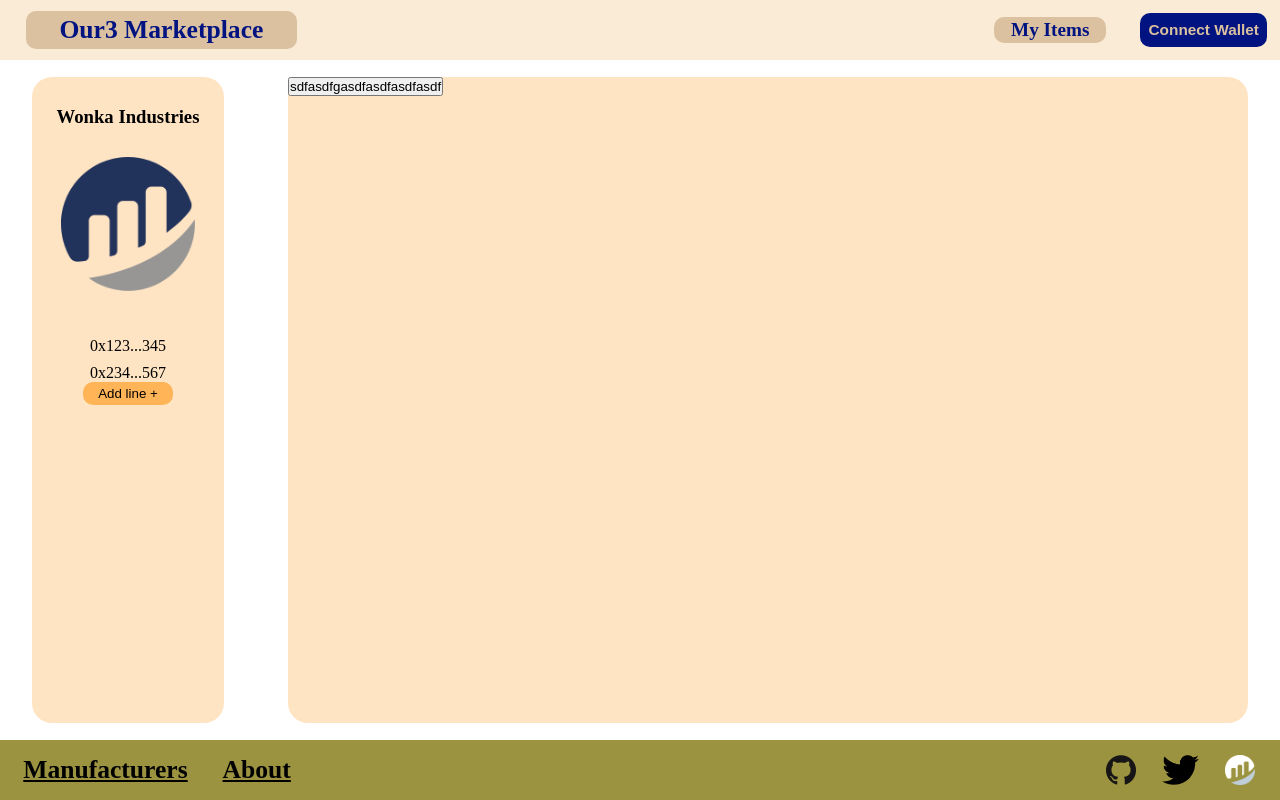
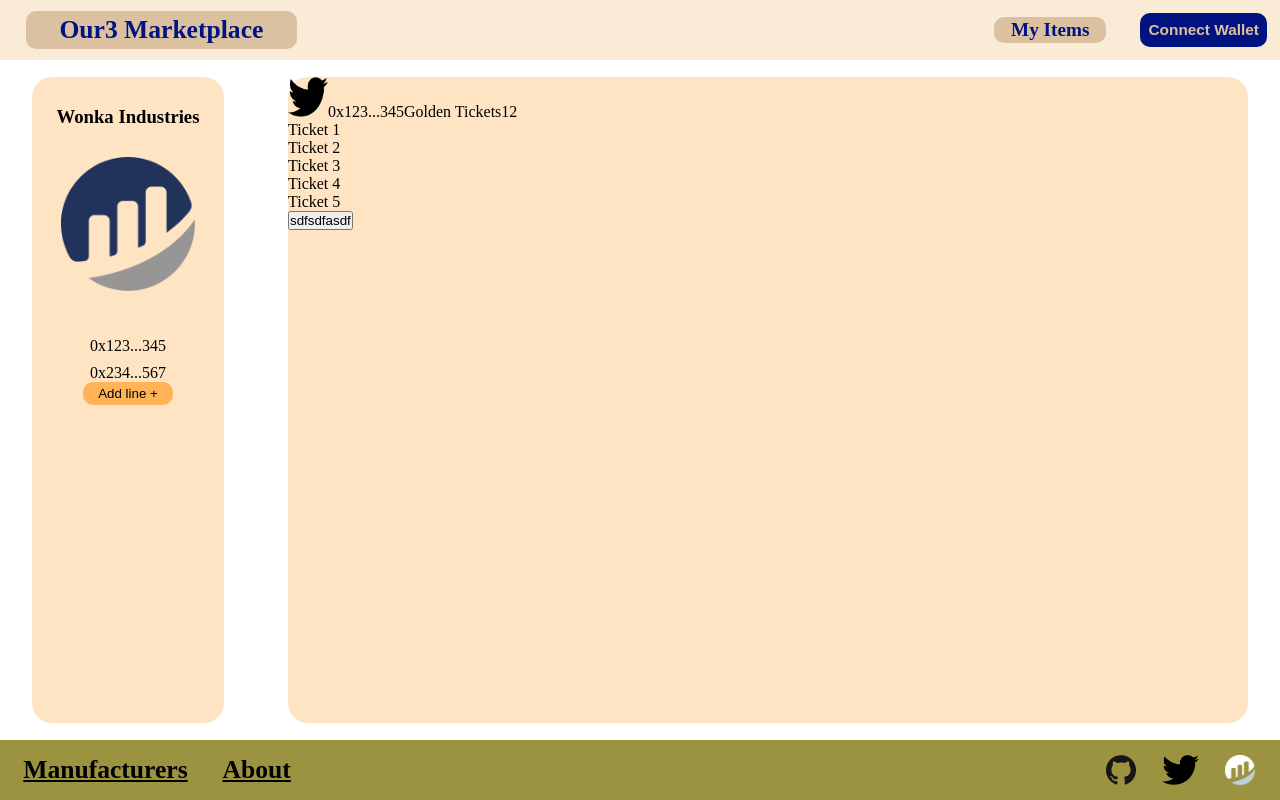
Before and after one commit to josealonso/zelda, a React (Create React App) app in the folder nft-mrkt-frontend/: page /manufacturer in a window 1280 px wide. Both pictures are taken after a click on the element "0x123...345". Built offline with nearby package versions, Linux system fonts and the light colour scheme.

Commit message:
update backendIf and stubdata to fit what is now needed. Complete maker flow logic

```diff
--- a/nft-mrkt-frontend/src/api/stubBackendData.ts
+++ b/nft-mrkt-frontend/src/api/stubBackendData.ts
@@ -2,8 +2,52 @@ import {BackendData, CollectionData, CreateManufacturerResponse, ManufacturerDat
 import {BigNumber, ethers} from "ethers";
 
 export default class StubBackendData implements BackendData {
-    async getCollectionData(manuContractAddress: string[]): Promise<CollectionData[]> {
-        return [];
+
+    // I changed this from an array param to a single string. We will need to query
+    // with contract address and then return the info below. I couldn't get it to return correctly not as an array tho.
+    // Thats fine tho, I'll just access the 0 index for now
+    async getCollectionData(manuContractAddress: string): Promise<CollectionData[]> {
+        return [
+            {
+                productName: "Golden Tickets",
+                makerAddress: "0x123...456",
+                productUri: "photo",
+                price: 12,
+                numberProduced: 5,
+                tokens: [
+                    {
+                        name: "Ticket 1",
+                        sold: true,
+                        forSale: false,
+                        currentOwner: "0x987...654"
+                    },
+                    {
+                        name: "Ticket 2",
+                        sold: true,
+                        forSale: false,
+                        currentOwner: "0xABC...DEF"
+                    },
+                    {
+                        name: "Ticket 3",
+                        sold: true,
+                        forSale: false,
+                        currentOwner: "0xBCD...EFG"
+                    },
+                    {
+                        name: "Ticket 4",
+                        sold: true,
+                        forSale: false,
+                        currentOwner: "0xAAA...AAA"
+                    },
+                    {
+                        name: "Ticket 5",
+                        sold: true,
+                        forSale: false,
+                        currentOwner: "0xBBB...BBB"
+                    }
+                ], // Added
+            },
+        ];
     }
 
     async getManufacturerData(manufacturerAddress: string): Promise<ManufacturerData> {
--- a/nft-mrkt-frontend/src/components/Manufacturer/Main/Main.tsx
+++ b/nft-mrkt-frontend/src/components/Manufacturer/Main/Main.tsx
@@ -1,5 +1,9 @@
-import React from 'react';
+import React, { useEffect, useState } from 'react';
 import "./main.scss";
+import StubBackendData from "../../../api/stubBackendData";
+import TwitterLogo from "../../Assets/TwitterLogo.png";
+import { tokenData } from '../../../api/BackendIf';
+
 
 interface MainProps {
     chosenLine: string
@@ -7,14 +11,57 @@ interface MainProps {
 
 const Main: React.FC<MainProps> = ({ chosenLine }) => {
 
+  useEffect(() => {
+    async function populate() {
+        if(chosenLine) {
+            const backend = new StubBackendData();
+            const response = await backend.getCollectionData(chosenLine);
+            const item = response[0];
+            setName(item.productName);
+            setMakerAddr(item.makerAddress);
+            setProductUri(item.productUri);
+            setPrice(item.price);
+            setQuantity(item.numberProduced);
+            setLoaded(true);
+            setTokens(item.tokens)
+        }
+    }
+    populate();
+  }, [chosenLine]);
+
+  const [name, setName] = useState<string>();
+  const [makerAddr, setMakerAddr] = useState<string>();
+  const [productUri, setProductUri] = useState<string>();
+  const [price, setPrice] = useState<number>();
+  const [quantity, setQuantity] =useState<number>();
+  const [loaded, setLoaded] = useState<boolean>();
+  const [tokens, setTokens] = useState<tokenData[]>();
+
+
     function log(val: any) {
-        console.log(val)
-    }
-  return (
-    <div>
-        <button onClick={() => log(chosenLine)}> sdfasdfgasdfasdfasdfasdf</button>
-    </div>
-  )
+      console.log(typeof val)
+  }
+
+  if (loaded === true) {
+    return (
+        <div>
+            <div className='header'>
+                <img src={TwitterLogo} className='productImg' alt="product"></img>
+                <span className='lineAddress'>{chosenLine}</span>
+                <span className='lineName'>{name}</span>
+                <span className='price'>{price}</span>
+            </div>
+            <div className='items'>
+                { tokens?.map((i) => (
+                    <div key={i.name} className="token x">{i.name}</div>
+                ))}
+            </div>
+            <button onClick={() => log(tokens)}>sdfsdfasdf</button>
+        </div>
+    )
+  } else {
+    return (<div>No Product Chosen</div>)
+  }
 }
 
 export default Main
--- a/nft-mrkt-frontend/src/components/Manufacturer/Main/main.scss
+++ b/nft-mrkt-frontend/src/components/Manufacturer/Main/main.scss
@@ -0,0 +1,4 @@
+.productImg{
+    height: 40px;
+    width: 40px;
+}
```
Also changed, not shown: nft-mrkt-frontend/src/api/BackendIf.ts (+12 -3 lines).
